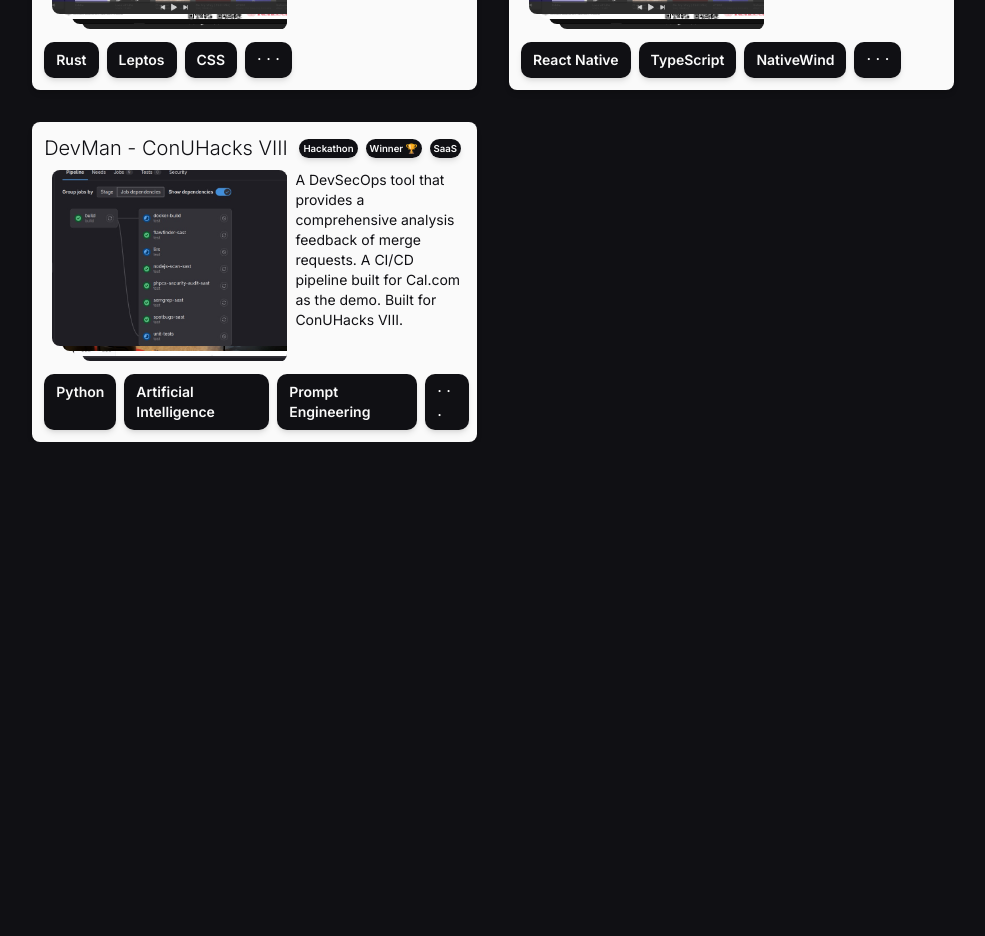
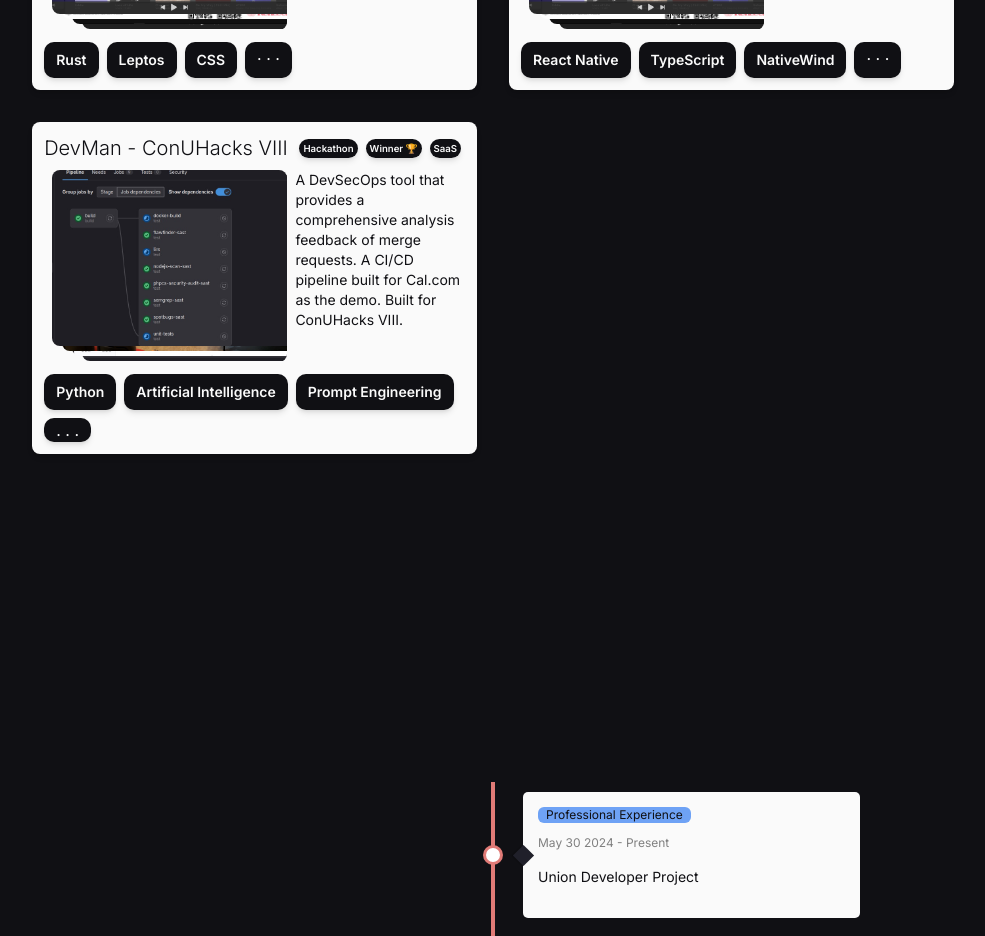
Before and after one commit to danny-zou18/portfolio-site, a Next.js app in the folder project/: page /portfolio in a window 1280 px wide. Shown: the part 400-1336 px from the top of the page, without its empty margins (147-1132 px from the left). Before the commit the page ends 842 px from the top, so only its background shows below. Built offline with nearby package versions, Linux system fonts and the light colour scheme.

Commit message:
Added timeline

```diff
--- a/project/src/app/portfolio/page.tsx
+++ b/project/src/app/portfolio/page.tsx
@@ -1,15 +1,16 @@
 import React, { useState } from "react";
 
 import FeaturedProjects from "@/components/portfolio/FeaturedProjects";
+import Timeline from "@/components/portfolio/timeline/FullProjectTimeline";
 
 const PortfolioPage: React.FC = () => {
     return (
-        <div className="w-[80%] ml-auto mr-auto">
+        <div className="w-[80%] ml-auto mr-auto flex flex-col">
             <div className="flex justify-center mt-8 mb-12">
                 <h1 className="text-3xl font-[200] text-primary border-b-2 border-primary p-2">featured projects</h1>
             </div>
-
             <FeaturedProjects />
+            <Timeline />
         </div>
     )
 }
--- a/project/src/components/portfolio/FeaturedProjects.tsx
+++ b/project/src/components/portfolio/FeaturedProjects.tsx
@@ -46,7 +46,7 @@ const featuredProjects: featuredProjectType[] = [
       "LibreTunes is a self-hosted music player designed to make listening a more social experience. LibreTunes includes features like shared playlists, viewing friends` activity and listening along, a shared queue, and more. LibreTunes is the music equivalent of self-hosted movie and TV show platforms like Jellyfin, Plex, Kodi, and others. It is designed for users to run their own server and provide their own audio files for playing. Users can upload new music through the web interface or import an existing library.",
     how_built:
       'LibreTunes is built (almost) entirely in Rust using the Leptos web framework. Leptos provides easy ways to write "Server Functions" that make up our API, and serializes/deserilizes data when calling these functions. Our frontend code is compiled to WebAssembly for a highly response UI. Client-side routing also makes our site incredibly fast. We also use Axum webserver and axum-login for login, authentication, and user sessions. User data is stored in PostgreSQL and login session tokens are stored in Redis.',
-    skills: ["Rust", "Leptos", "CSS", "PostgreSQL", "RSC APIs", "Docker"],
+    skills: ["Rust", "Leptos", "CSS", "PostgreSQL", "RSC APIs", "Docker", "Redis"],
     images: [
       "/libretunes/libre4.png",
       "/libretunes/libre3.png",
@@ -74,6 +74,7 @@ const featuredProjects: featuredProjectType[] = [
       "TypeScript",
       "NativeWind",
       "PostGreSQL",
+      "Firebase",
       "Docker",
     ],
     images: [
@@ -122,10 +123,10 @@ const FeaturedProjects: React.FC = () => {
 
   return (
     <motion.div>
-      <div className="grid lg:grid-cols-2 md:grid-cols-1 gap-8 2xl:w-[80%] xl:w-[90%] h-[37rem] ml-auto mr-auto">
+      <div className="grid lg:grid-cols-2 md:grid-cols-1 gap-8 2xl:w-[80%] xl:w-[90%] lg:mb-0 h-[37rem] md:mb-[35rem] xsm:mb-[40rem] ml-auto mr-auto">
         {featuredProjects.map((project) => (
           <motion.div
-            className={`card p-3 pr-2 bg-primary-foreground rounded-lg shadow-md cursor-pointer transform transition-transform duration-500 hover:scale-105 ${
+            className={`card p-3 pr-2 bg-card rounded-lg shadow-md cursor-pointer transform transition-transform duration-500 hover:scale-105 ${
               selectedId === project.id ? "card-selected" : ""
             }`}
             layoutId={`card-container-${project.id}`}
@@ -173,11 +174,11 @@ const FeaturedProjects: React.FC = () => {
                   {project.brief_description}
                 </motion.h5>
               </motion.div>
-              <motion.div className="flex flex-row mt-3 ">
+              <motion.div className="flex flex-row flex-wrap gap-2 mt-3 ">
                 {project.skills.slice(0, 3).map((skill, index) => (
                   <div
                     key={index}
-                    className="card p-2 pl-3 pr-3 bg-background rounded-[10px] font-[600] shadow-md cursor-pointer text-sm mr-2"
+                    className="card p-2 pl-3 pr-3 bg-background rounded-[10px] font-[600] shadow-md cursor-pointer text-sm"
                   >
                     <h5>{skill}</h5>
                   </div>
@@ -202,7 +203,7 @@ const FeaturedProjects: React.FC = () => {
               (project) =>
                 project.id === selectedId && (
                   <motion.div
-                    className="bg-primary-foreground rounded-lg p-6 pb-2 shadow-md mx-auto lg:w-[70rem] lg:h-[30rem] xsm:w-[28rem] z-10"
+                    className="bg-card rounded-lg p-6 pb-2 shadow-md mx-auto lg:w-[70rem] lg:h-[30rem] xsm:w-[28rem] z-10"
                     layoutId={`card-container-${project.id}`}
                     key={project.id}
                     initial={{ scale: 0.8, opacity: 0 }}
--- /dev/null
+++ b/project/src/components/portfolio/timeline/FullProjectTimeline.tsx
@@ -0,0 +1,22 @@
+import timelineData from '../../../app/data/timeline.json'
+import TimelineItem from './TimelineItem';
+import './Timeline.css'
+
+const Timeline = () => {
+  return (
+    timelineData.length > 0 && (
+      <div className='
+        timeline-container
+        flex flex-col relative my-[40px]
+        mt-[25rem]
+      '>
+        {timelineData.map((data, i) => {
+          return (
+            <TimelineItem data={data} key={i} />
+        )})}
+      </div>
+    )
+  );
+}
+
+export default Timeline;
--- /dev/null
+++ b/project/src/components/portfolio/timeline/TimelineItem.tsx
@@ -0,0 +1,57 @@
+import './Timeline.css'
+
+interface TimelineItemProp {
+  data: {
+    text: string,
+    startdate: string,
+    enddate: string,
+    category: {
+      tag: string
+      color: string,
+    },
+    link?: {
+      url: string,
+      text: string,
+    } | null,
+    skills?: string[] | null,
+  }
+}
+
+const TimelineItem: React.FC<TimelineItemProp> = ({
+  data
+}) => {
+  return (
+    <div className="
+      timeline-item text-background
+    ">
+      <div className="timeline-item-content bg-card">
+        <span
+          className="px-2 rounded-md mb-3 text-xs"
+          style={{ background: data.category.color }}
+        >
+          {data.category.tag}
+        </span>
+
+        <time className='text-xs text-accent'>
+          {`${data.startdate} - ${data.enddate}`}
+        </time>
+        <p className='py-4 text-sm'>
+          {data.text}
+        </p>
+        {data.link && (
+          <a
+            href={data.link.url}
+            target="_blank"
+            rel="noopener noreferrer"
+            className='text-xs hover:underline'
+          >
+              {`${data.link.text} ►`}
+          </a>
+        )}
+        <span className="circle" />
+      </div>
+    </div>
+  );
+}
+
+export default TimelineItem;
```
Also changed, not shown: project/src/components/portfolio/FullProjectTimeline.tsx (deleted, +0 -8 lines).
